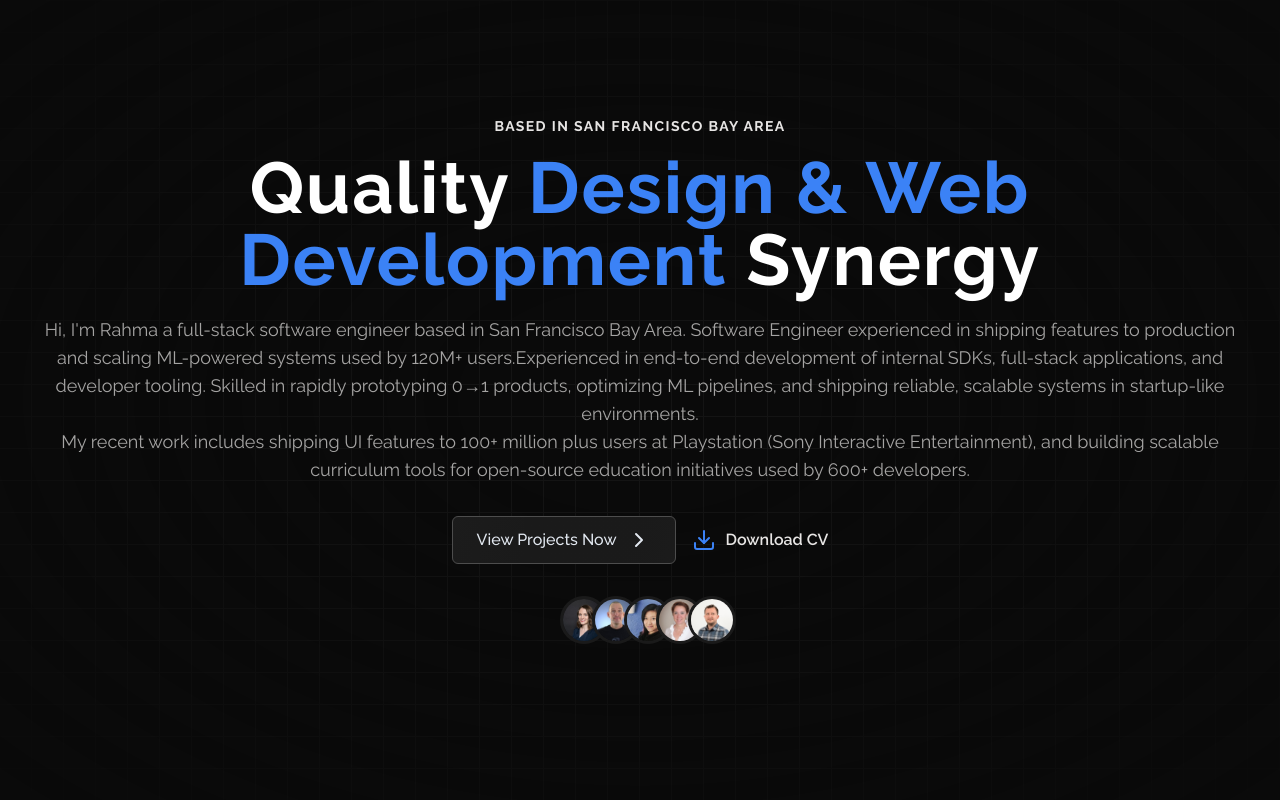
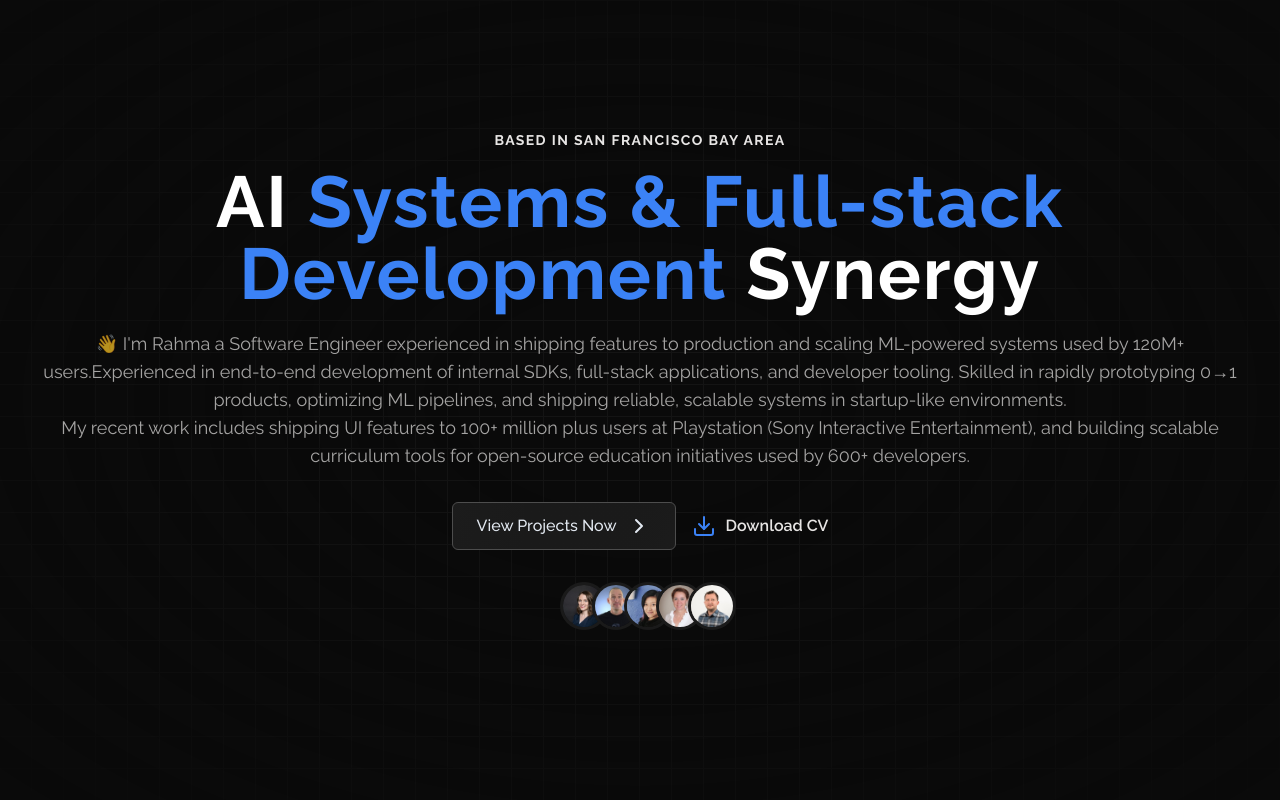
Before and after one commit to rahmamahdi02/portfolioV4, a Next.js app: page / in a window 1280 px wide. Shown: the top 800 px of the page. Built offline with nearby package versions, Linux system fonts and the light colour scheme.

Commit message:
feat: update large text

```diff
--- a/app/_components/HeroSection.tsx
+++ b/app/_components/HeroSection.tsx
@@ -26,11 +26,11 @@ const HeroSection = () => {
             <span className="text-primary">Web Development</span> Synergy
           </h1> */}
           <TextGenerateEffect
-            words="Quality Design & Web Development Synergy"
+            words="AI Systems & Full-stack Development Synergy"
             className="text-[40px] md:text-6xl lg:text-7xl font-bold text-center max-w-5xl leading-snug tracking-wide"
           />
           <p className="pt-5 text-sm sm:text-base md:text-lg text-dark-200 dark:text-stone-200/70">
-            Hi, I&apos;m Rahma a full-stack software engineer based in San Francisco Bay Area. Software Engineer experienced in shipping features to production and scaling ML-powered systems used by 120M+ users.Experienced in end-to-end development of internal SDKs, full-stack applications, and developer tooling. Skilled in rapidly prototyping 0→1 products, optimizing ML pipelines, and shipping reliable, scalable systems in startup-like environments.
+          👋 I&apos;m Rahma a Software Engineer experienced in shipping features to production and scaling ML-powered systems used by 120M+ users.Experienced in end-to-end development of internal SDKs, full-stack applications, and developer tooling. Skilled in rapidly prototyping 0→1 products, optimizing ML pipelines, and shipping reliable, scalable systems in startup-like environments.
           </p>
           <p className="pb-8 text-sm sm:text-base md:text-lg text-dark-200 dark:text-stone-200/70">
             My recent work includes shipping UI features to 100+ million plus users at Playstation (Sony Interactive Entertainment), and building scalable curriculum tools for open-source education initiatives used by 600+ developers.
```
